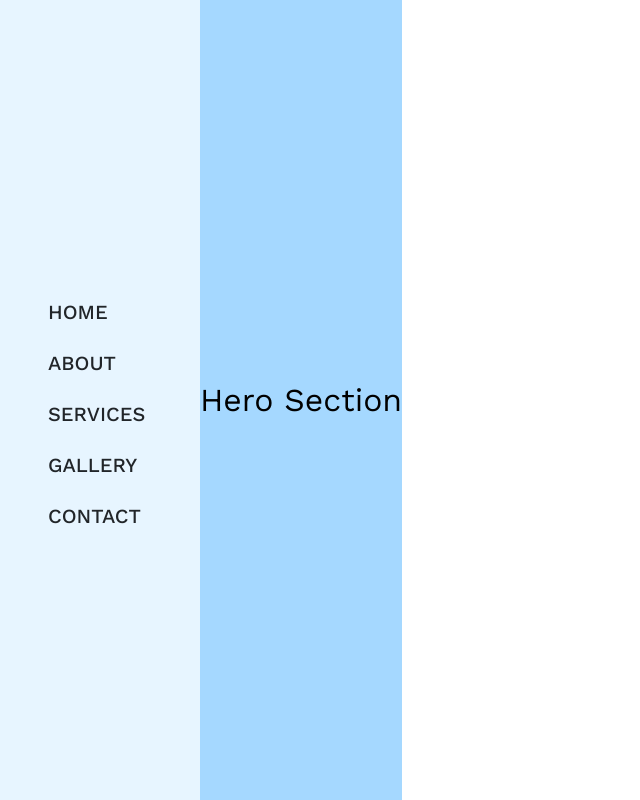
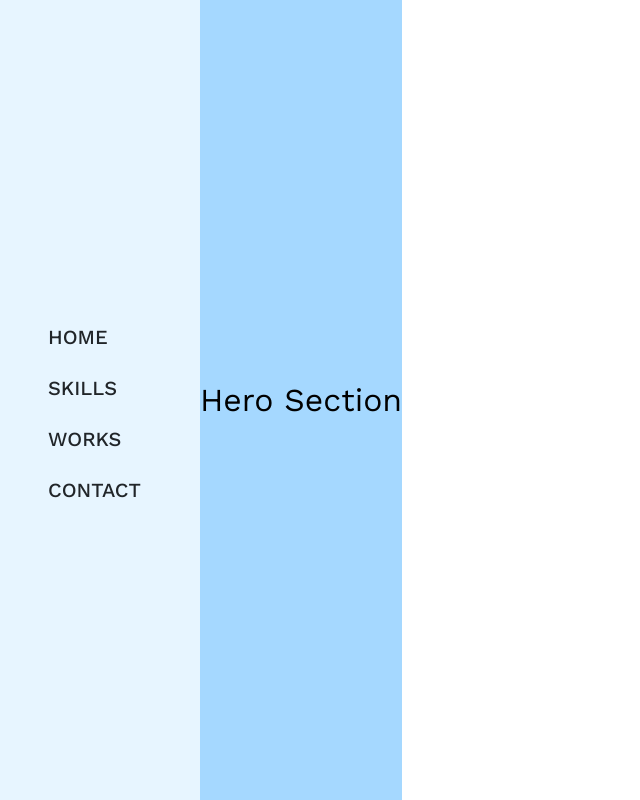
Before and after one commit to mrashidtufail/mrashidtufail.github.io, a plain HTML site: page index.html in a window 1280 px wide. Shown: the whole page, without its empty margins (0-640 px from the left). Drawn offline with nearby package versions, Linux system fonts and the light colour scheme.

Commit message:
set selected sections on menu

```diff
--- a/index.html
+++ b/index.html
@@ -11,9 +11,10 @@
         <nav class="navbar">
             <ul class="navbar-list">
                 <li><a class="navbar-link" href="#">Home</a></li>
-                <li><a class="navbar-link" href="#">About</a></li>
-                <li><a class="navbar-link" href="#">Services</a></li>
-                <li><a class="navbar-link" href="#">Gallery</a></li>
+                <!-- <li><a class="navbar-link" href="#">About</a></li> -->
+                <li><a class="navbar-link" href="#">Skills</a></li>
+                <li><a class="navbar-link" href="#">Works</a></li>
+                <!-- <li><a class="navbar-link" href="#">Services</a></li> -->
                 <li><a class="navbar-link" href="#">Contact</a></li>
             </ul>
         </nav>
```
